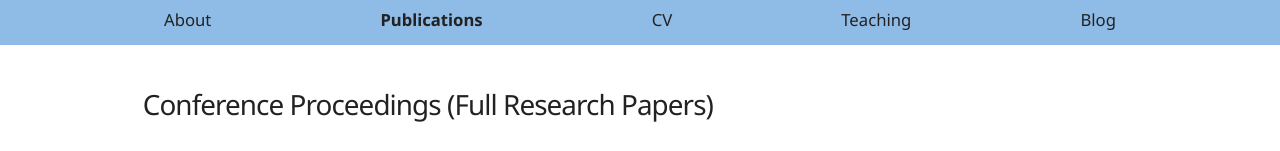
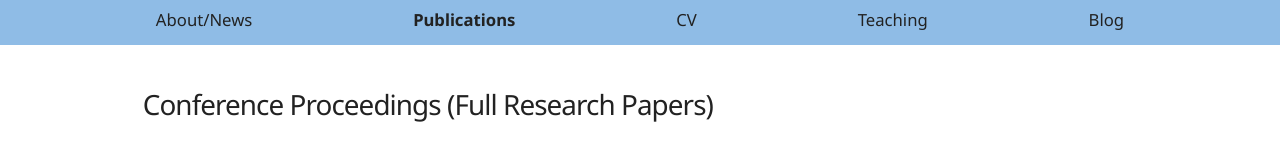
Before and after one commit to shaohengko/shaohengko.github.io, a plain HTML site: page publications.html in a window 1280 px wide. Shown: the top 151 px of the page. Drawn offline with Linux system fonts and the light colour scheme.

Commit message:
small updates

```diff
--- a/publications.html
+++ b/publications.html
@@ -29,7 +29,7 @@ function hide(ID){
 <body>
 
     <div class="nav">
-                <div class="off"><a href="index.html">About</a></div>
+                <div class="off"><a href="index.html">About/News</a></div>
                 <div class="on"> <a href="publications.html">Publications</a></div>
                 <div class="off"><a href="CV_SHK.pdf" target="_blank">CV</a></div>
                 <div class="off"><a href="teaching.html">Teaching</a></div>
@@ -54,13 +54,13 @@ function hide(ID){
         <button onclick="toggle('icer24-bib'); hide('icer24-abs')">BibTex</button>
         <div id="icer24-abs" style="display:none">
             <ul>
-                <b>Background and Context.</b> Academic help-seeking is vital to post-secondary computing students' effective and successful learning. However, most empirical works in this domain study students' help resource selection and utilization by aggregating the entire student body as a whole. Moreover, existing theoretical frameworks often implicitly assume that whether/how much a student seeks help from a specific resource only depends on context (the type of help needed and the properties of the resources), not the individual student.
+                <b>Background and Context.</b> Academic help-seeking is vital to post-secondary computing students' effective and successful learning. However, most empirical works in this domain study students' help resource selection and utilization by aggregating the entire student body as a whole. Moreover, existing theoretical frameworks often implicitly assume that whether/how much a student seeks help from a specific resource only depends on context (the type of help needed and the properties of the resources), not the individual student.<br>
 
-                <b>Objectives.</b> To address the gap, we seek to investigate individual computing students' help-seeking approaches by analyzing what help-seeking characteristics are <i>individual-driven</i> (and thus stay consistent for the same student across different course contexts) and what are <i>context-driven</i>.
+                <b>Objectives.</b> To address the gap, we seek to investigate individual computing students' help-seeking approaches by analyzing what help-seeking characteristics are <i>individual-driven</i> (and thus stay consistent for the same student across different course contexts) and what are <i>context-driven</i>.<br>
 
-                <b>Method.</b> We analyzed N=597 students' survey responses on their help resource utilization as well as their actual help-seeking records across at least two of 20 different offerings across 6 different courses. We examined correlations/associations between <i>individual students'</i> frequency-based help usage metrics, type-of-help requested in office/consulting hours, self-reported <i>order of ideal help resource usage</i>, and their collaboration inclination in small lab/discussion sections.
+                <b>Method.</b> We analyzed N=597 students' survey responses on their help resource utilization as well as their actual help-seeking records across at least two of 20 different offerings across 6 different courses. We examined correlations/associations between <i>individual students'</i> frequency-based help usage metrics, type-of-help requested in office/consulting hours, self-reported <i>order of ideal help resource usage</i>, and their collaboration inclination in small lab/discussion sections.<br>
 
-                <b>Findings.</b> We found that students' frequency-based help metrics and their order of ideal help resource usage stays consistent across different course contexts, and thus may be treated as part of students' individual help-seeking approaches. On the other hand, the type of help students seek in office/consulting hours and how much they collaborate with peers in small sections do <i>not</i> stay consistent across different contexts and thus might be deemed more context-driven than individual-driven.
+                <b>Findings.</b> We found that students' frequency-based help metrics and their order of ideal help resource usage stays consistent across different course contexts, and thus may be treated as part of students' individual help-seeking approaches. On the other hand, the type of help students seek in office/consulting hours and how much they collaborate with peers in small sections do <i>not</i> stay consistent across different contexts and thus might be deemed more context-driven than individual-driven.<br>
 
                 <b>Implications.</b> Our findings reveal that part of students' help-seeking characteristics is individual-driven. This opens up a possibility for institutions to track students' help-seeking records in early/introductory courses, so that some preliminary understanding of students can be acquired before they enter downstream courses. Our insights may also help instructors identify which part of students' help-seeking behavior are more likely to be influenced by their course context and design.
             </ul>
@@ -68,7 +68,7 @@ function hide(ID){
         <div id="icer24-bib" style="display:none">
             <pre>
                 <code>
-                TBA
+                To be added.
                 </code>
             </pre>
         </div>
```
Also changed, not shown: index.html (+1 -1 lines), teaching.html (+1 -1 lines).
